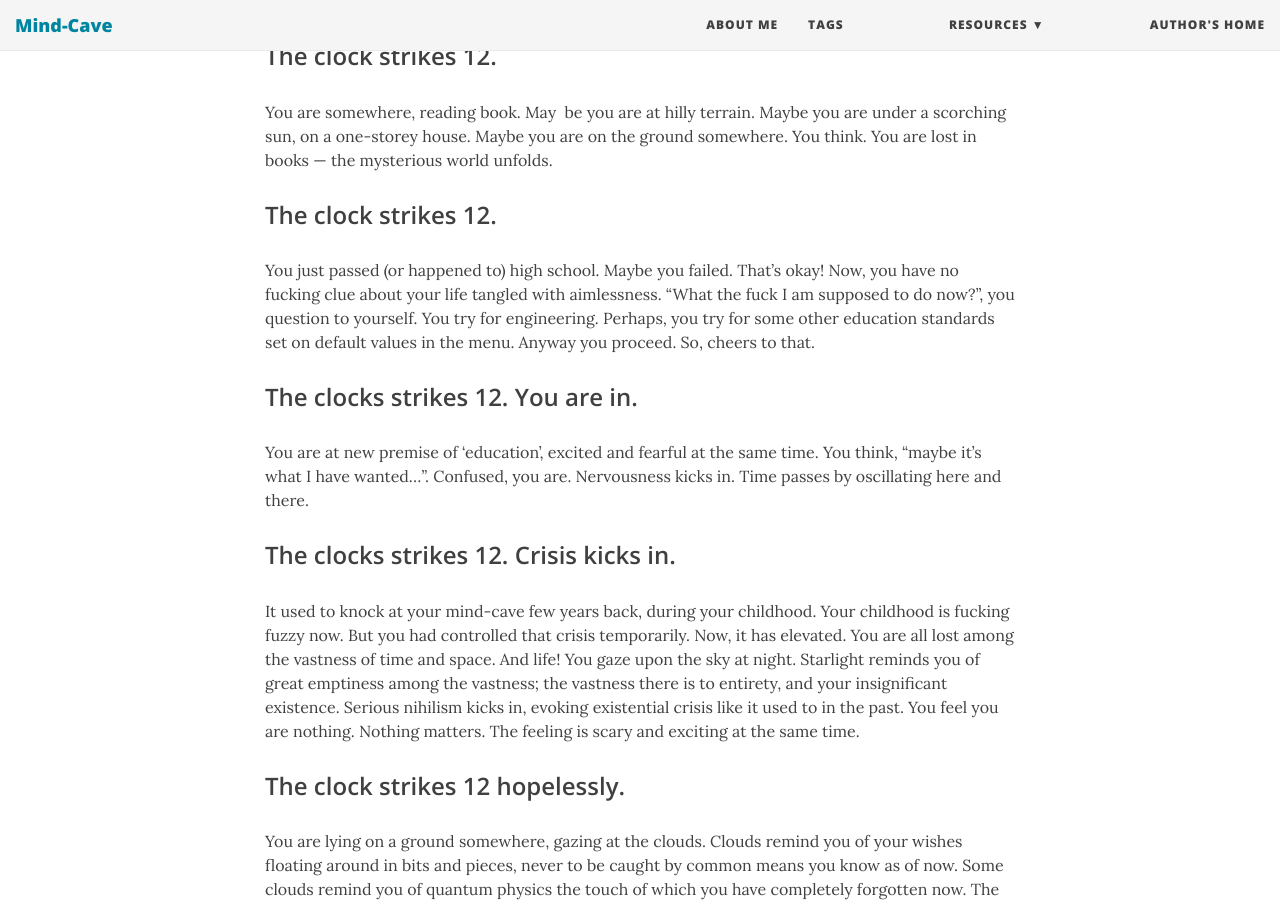
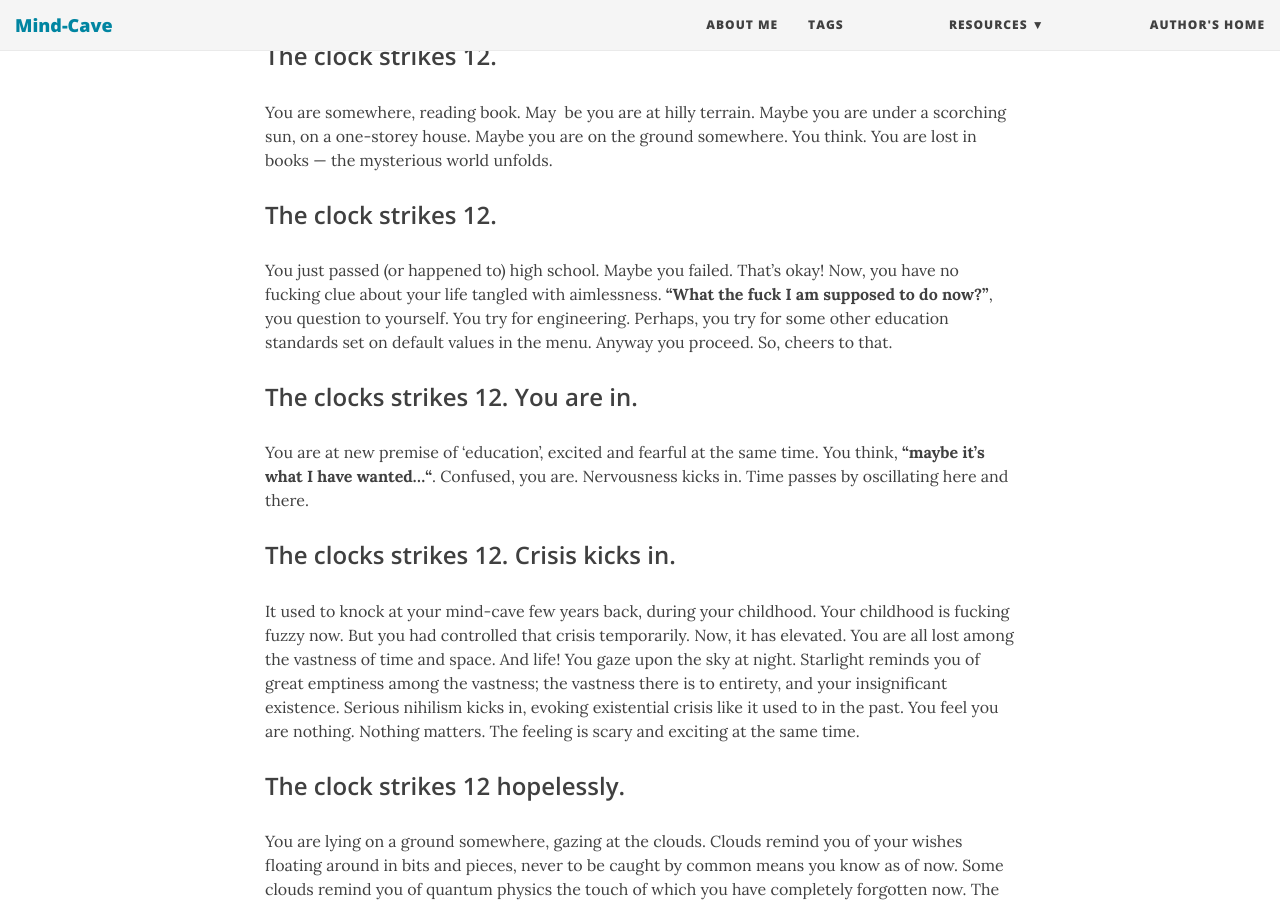
Before and after one commit to NISH1001/mind-cave, a Jekyll site: the page built from _posts/2020-08-15-clock-strikes-12.markdown, in a window 1280 px wide and 900 px high, scrolled down 2010 px. Built offline with Jekyll 4.4.1, drawn with Linux system fonts in a browser that asks for light colours; nearby versions of some CDN libraries; comment, search, counter and statistics services are not loaded.

Commit message:
Fix formatting

```diff
--- a/_posts/2020-08-15-clock-strikes-12.markdown
+++ b/_posts/2020-08-15-clock-strikes-12.markdown
@@ -45,10 +45,10 @@ You are somewhere, reading book. May  be you are at hilly terrain. Maybe you ar
 
 ### The clock strikes 12.
 You just passed (or happened to) high school. Maybe you failed. That's okay!
-Now, you have no fucking clue about your life tangled with aimlessness. "What the fuck I am supposed to do now?", you question to yourself. You try for engineering. Perhaps, you try for some other education standards set on default values in the menu. Anyway you proceed. So, cheers to that.
+Now, you have no fucking clue about your life tangled with aimlessness. **"What the fuck I am supposed to do now?"**, you question to yourself. You try for engineering. Perhaps, you try for some other education standards set on default values in the menu. Anyway you proceed. So, cheers to that.
 
 ### The clocks strikes 12. You are in.
-You are at new premise of 'education', excited and fearful at the same time. You think, "maybe it's what I have wanted...". Confused, you are.
+You are at new premise of 'education', excited and fearful at the same time. You think, **"maybe it's what I have wanted..."**. Confused, you are.
 Nervousness kicks in. Time passes by oscillating here and there.
 
 ### The clocks strikes 12. Crisis kicks in.
```
